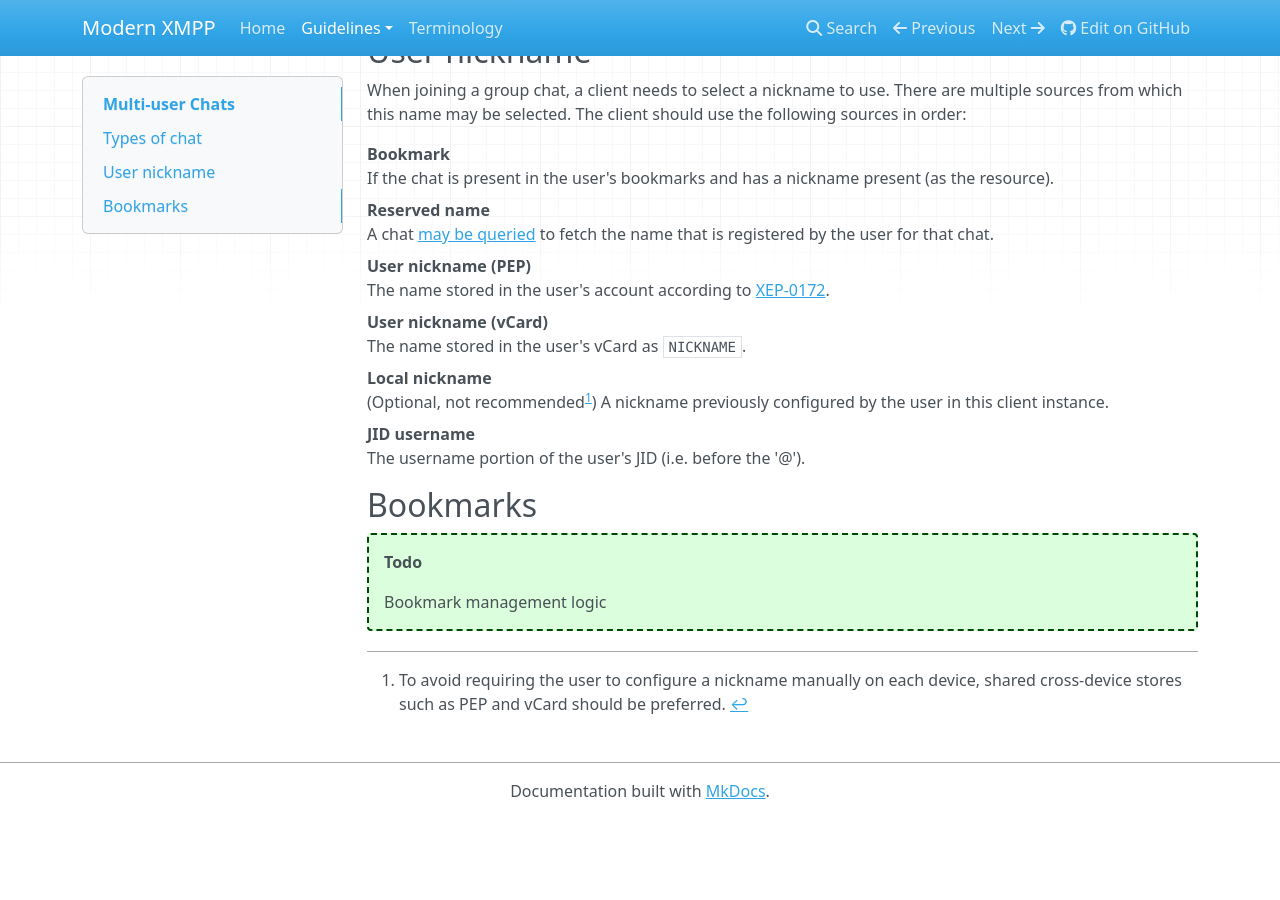
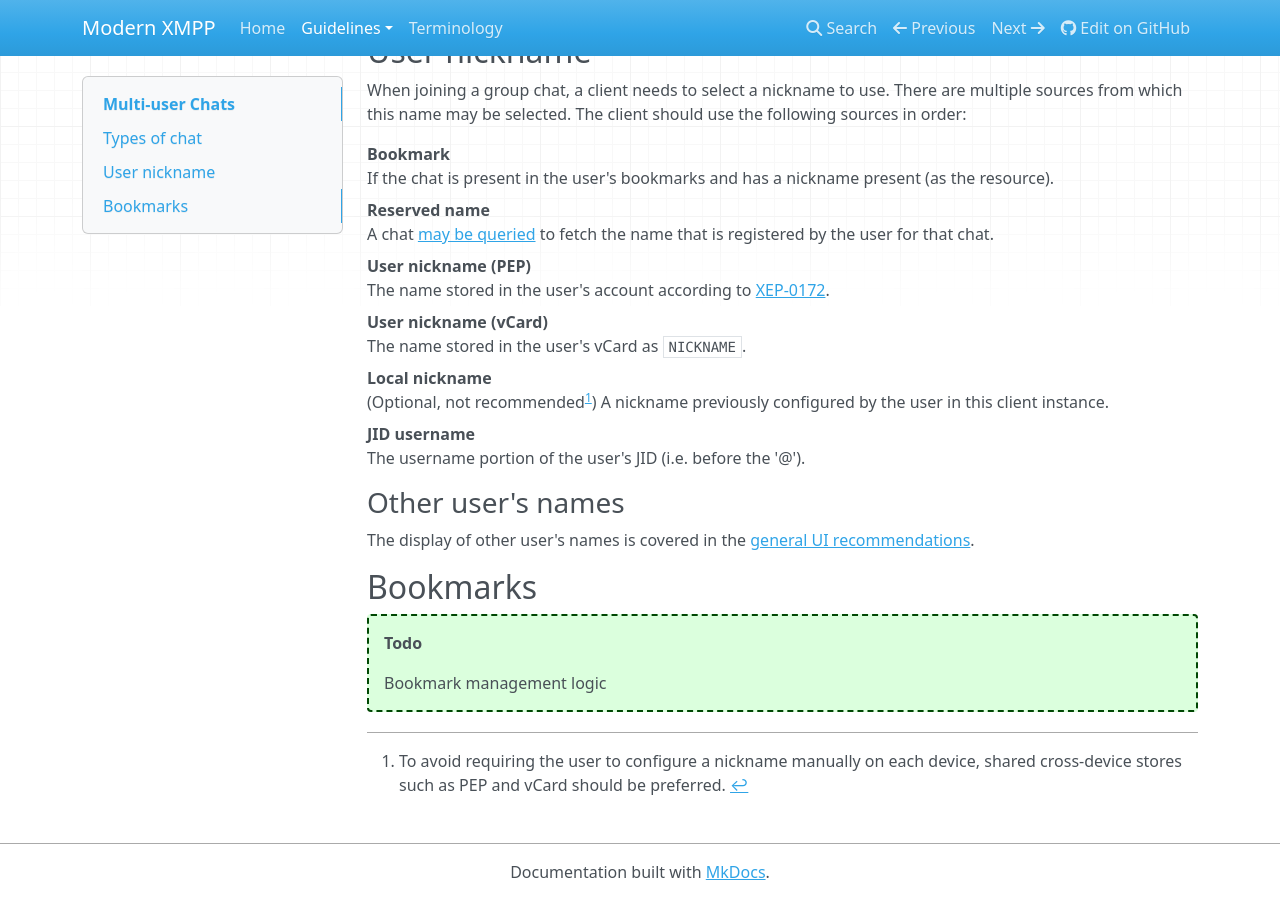
Before and after one commit to modernxmpp/modernxmpp, an MkDocs documentation site: the page built from docs/client/groupchat.md, in a window 1280 px wide and 900 px high, scrolled down 1125 px. Built offline with MkDocs 1.6.1, drawn with Linux system fonts in a browser that asks for light colours; nearby versions of some CDN libraries; before the commit the page ends 1944 px from its top, so only the background shows below that.

Commit message:
Distinguish between local user’s name and other user’s names

```diff
--- a/docs/client/groupchat.md
+++ b/docs/client/groupchat.md
@@ -67,6 +67,10 @@ Local nickname
 JID username
 : The username portion of the user's JID (i.e. before the '@').
 
+### Other user's names
+
+The display of other user's names is covered in the [general UI recommendations](design.md#names).
+
 ## Bookmarks
 
 !!! todo
```
